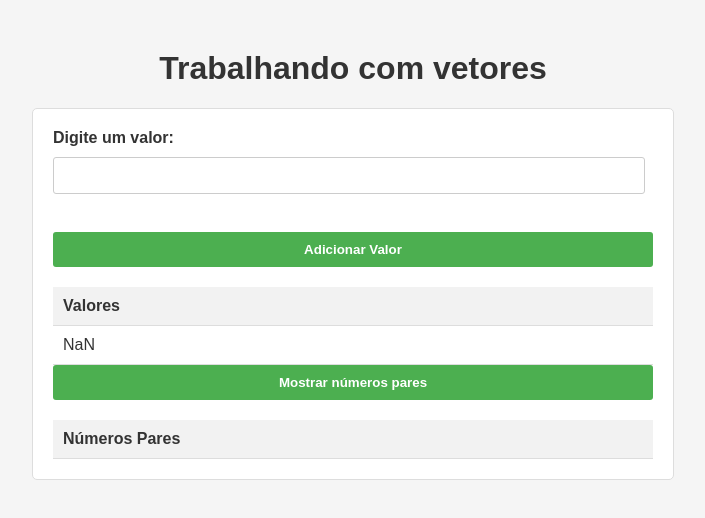
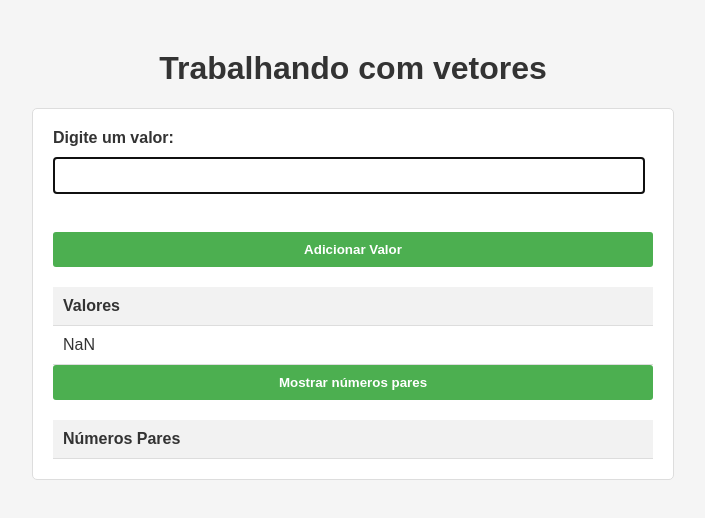
Before and after one commit to dier12421/projeto_mobile_diego, a plain HTML site: page index.html in a window 1280 px wide. Both pictures are taken after typing "Sample" into the empty fields and a click on the button "Adicionar Valor". Shown: the whole page, without its empty margins (287-992 px from the left). Drawn offline with Linux system fonts and the light colour scheme.

Commit message:
Add files via upload

```diff
--- a/js/script.js
+++ b/js/script.js
@@ -18,6 +18,7 @@ function adicionarValor() {
   celula.textContent = valor;
 
   document.getElementById('valor').value = '';
+  document.getElementById('valor').focus();
 }
 
 function mostrarPares() {
```
Also changed, not shown: index.html (+1 -0 lines).
